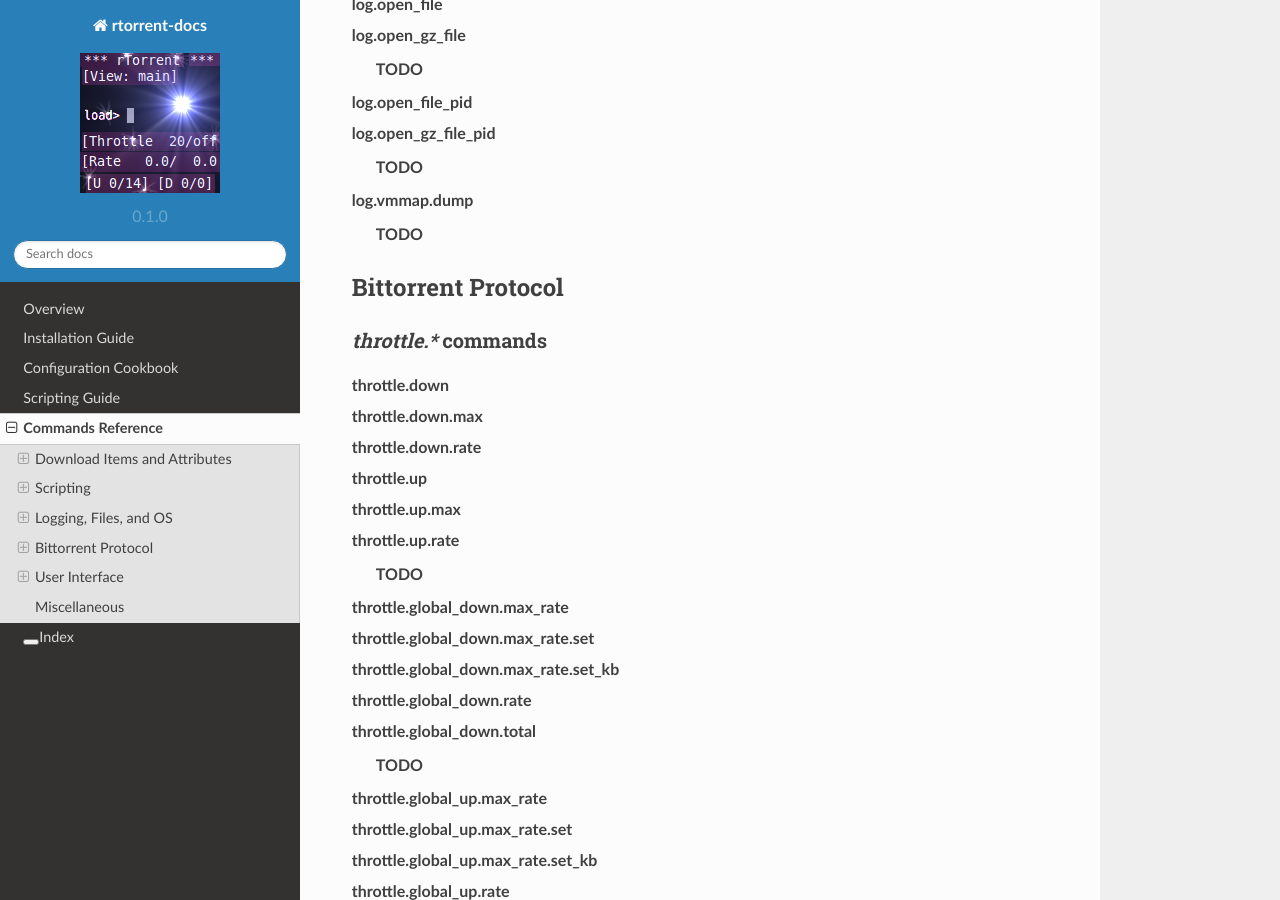
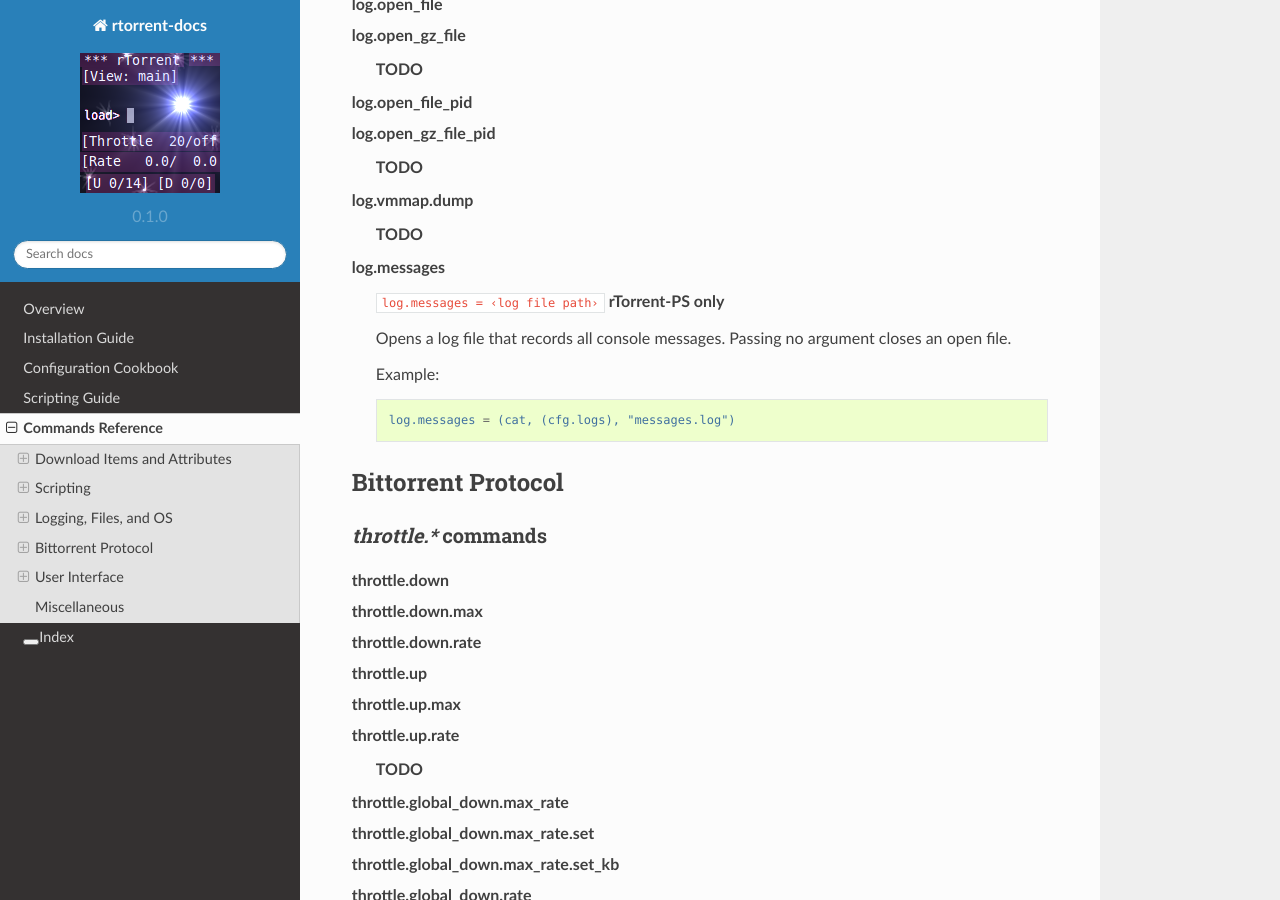
Before and after one commit to rtorrent-community/rtorrent-docs, a Sphinx documentation site: the page built from docs/cmd-ref.rst, in a window 1280 px wide and 900 px high, scrolled down 15339 px. Built offline with Sphinx 7.4.7 and the Read the Docs theme 2.0.0, drawn with Linux system fonts in a browser that asks for light colours.

Commit message:
done: log.messages

```diff
--- a/docs/include-cmd-system.rst
+++ b/docs/include-cmd-system.rst
@@ -166,4 +166,17 @@
 
         **TODO**
 
+    log.messages
+
+        ``log.messages = ‹log file path›`` **rTorrent-PS only**
+
+        Opens a log file that records all console messages.
+        Passing no argument closes an open file.
+
+        Example:
+
+        .. code-block:: ini
+
+            log.messages = (cat, (cfg.logs), "messages.log")
+
 .. END cmd-system
```
